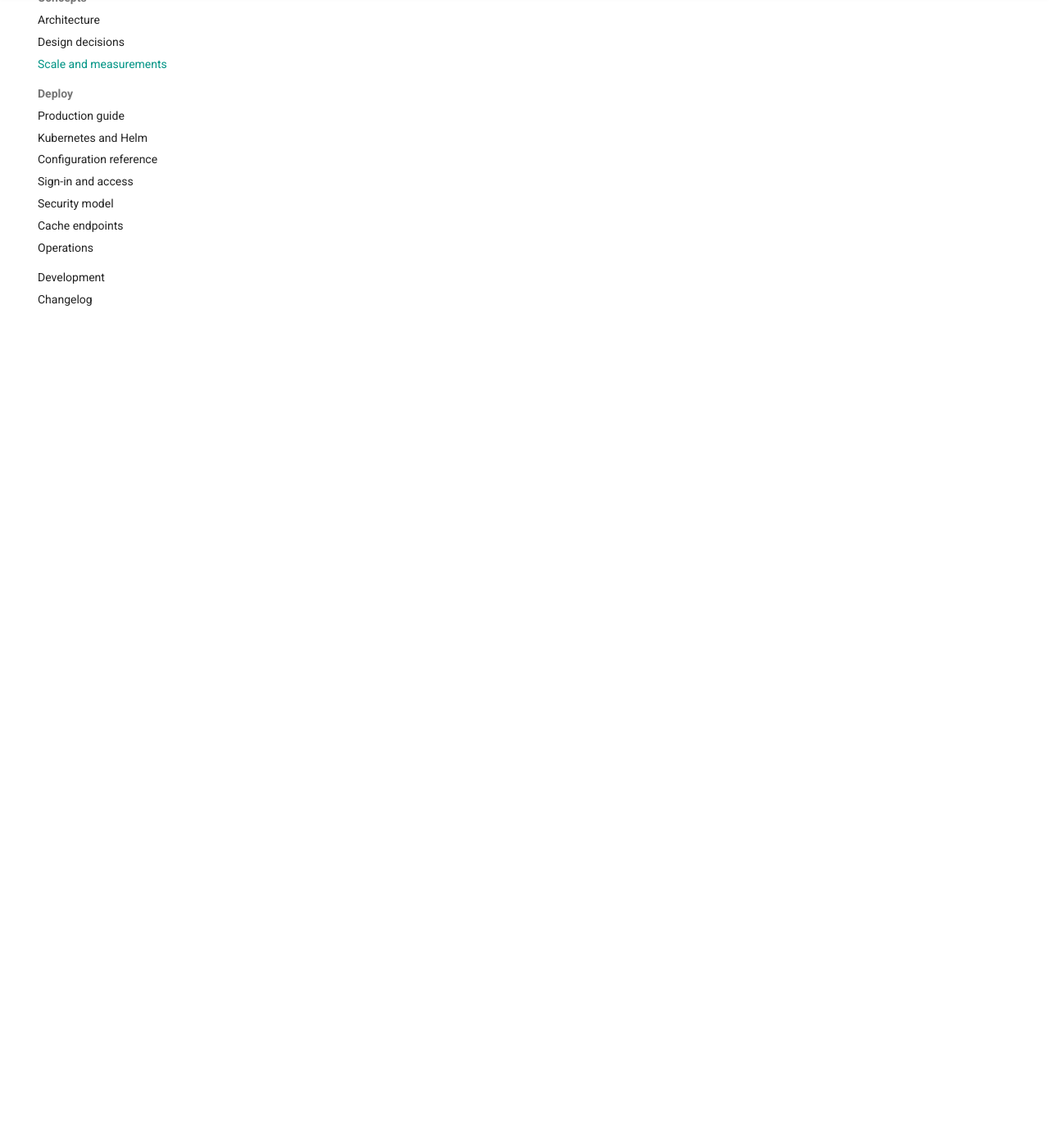
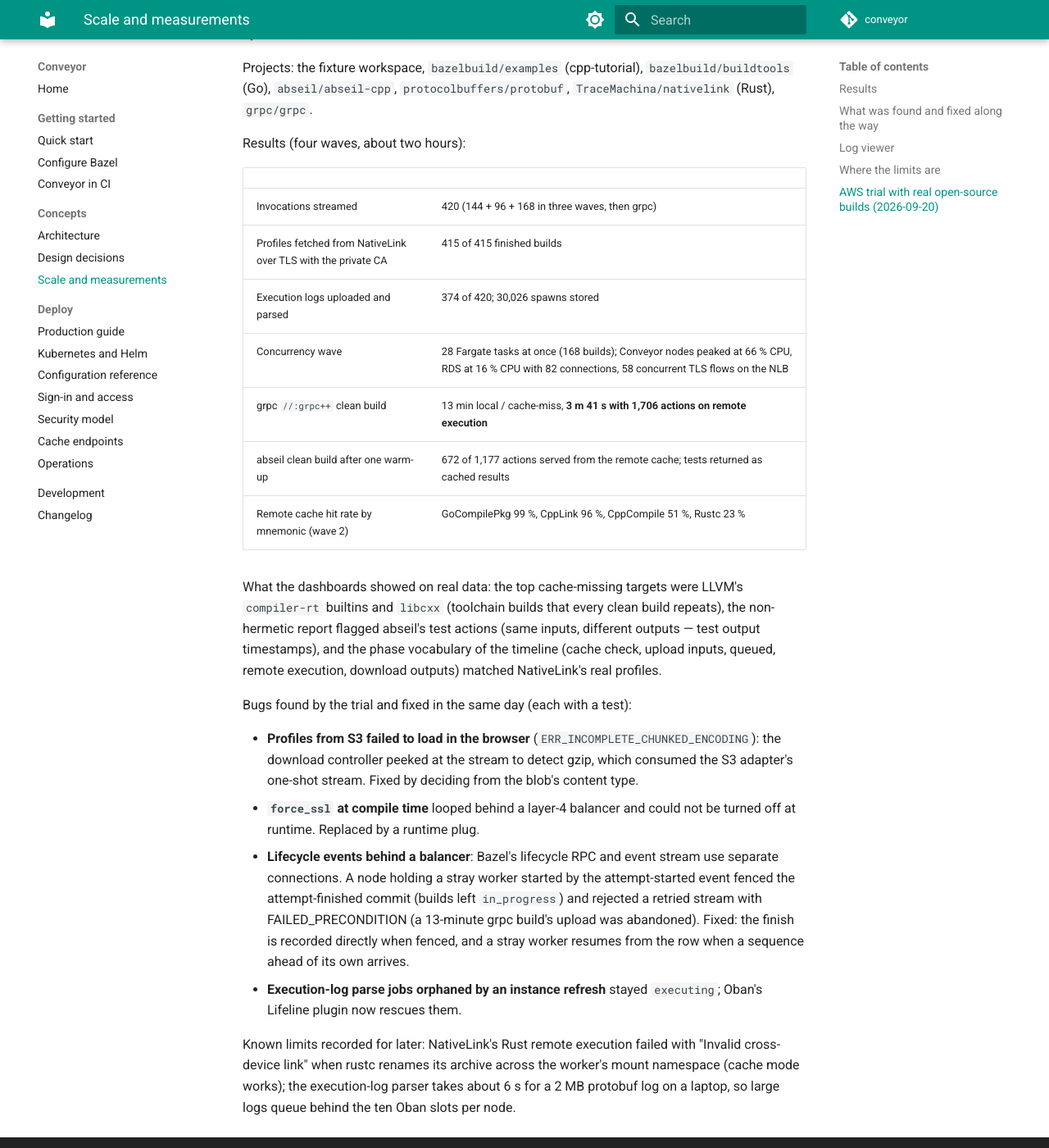
Before and after one commit to erneestoc/conveyor, an MkDocs documentation site: the page built from docs/scale.md, in a window 1280 px wide and 1400 px high, scrolled down 2279 px. Shown: the whole window at 82% size. Built offline with MkDocs 1.6.1 and Material for MkDocs 9.7.7, drawn with Linux system fonts in a browser that asks for light colours; comment, search, counter and statistics services are not loaded; some of the changed text lies outside the part shown.

Commit message:
docs: AWS trial results, findings and follow-ups (scale.md, HANDOFF)
Co-Authored-By: Claude Fable 5.1 <noreply@anthropic.com>
Claude-Session: https://claude.ai/code/session_013T4qUDStW7F9C64ivhxJdn

```diff
--- a/docs/scale.md
+++ b/docs/scale.md
@@ -60,3 +60,55 @@ Measured on a 50 MB curses-style log with 722k raw lines:
 - **Not yet measured**: the UI with 200 concurrent viewers during ingest (LiveView does
   not run headless, so it needs a browser-side load tool), and the reference-hardware
   envelope.
+
+## AWS trial with real open-source builds (2026-09-20)
+
+Stack: `deploy/trial` (Terraform) — Conveyor 2 × m6g.large behind an NLB with TLS on 443
+and 1985, RDS PostgreSQL 17 `db.m6g.large`, S3 blobs; a self-hosted NativeLink v1.7.1
+(CAS + scheduler on a c6i.xlarge, 4 × c6i.2xlarge workers) with a private CA served over
+TLS; ECS Fargate builder tasks (8 vCPU / 32 GB) running real Bazel builds in three modes
+(`local`, `cache` = NativeLink as remote cache, `rbe` = plus remote execution) through a
+workload of clean build, no-op rebuild, leaf edit, wide edit, BUILD edit and tests.
+
+Projects: the fixture workspace, `bazelbuild/examples` (cpp-tutorial), `bazelbuild/buildtools`
+(Go), `abseil/abseil-cpp`, `protocolbuffers/protobuf`, `TraceMachina/nativelink` (Rust),
+`grpc/grpc`.
+
+Results (four waves, about two hours):
+
+| | |
+|---|---|
+| Invocations streamed | 420 (144 + 96 + 168 in three waves, then grpc) |
+| Profiles fetched from NativeLink over TLS with the private CA | 415 of 415 finished builds |
+| Execution logs uploaded and parsed | 374 of 420; 30,026 spawns stored |
+| Concurrency wave | 28 Fargate tasks at once (168 builds); Conveyor nodes peaked at 66 % CPU, RDS at 16 % CPU with 82 connections, 58 concurrent TLS flows on the NLB |
+| grpc `//:grpc++` clean build | 13 min local / cache-miss, **3 m 41 s with 1,706 actions on remote execution** |
+| abseil clean build after one warm-up | 672 of 1,177 actions served from the remote cache; tests returned as cached results |
+| Remote cache hit rate by mnemonic (wave 2) | GoCompilePkg 99 %, CppLink 96 %, CppCompile 51 %, Rustc 23 % |
+
+What the dashboards showed on real data: the top cache-missing targets were LLVM's
+`compiler-rt` builtins and `libcxx` (toolchain builds that every clean build repeats), the
+non-hermetic report flagged abseil's test actions (same inputs, different outputs — test
+output timestamps), and the phase vocabulary of the timeline (cache check, upload inputs,
+queued, remote execution, download outputs) matched NativeLink's real profiles.
+
+Bugs found by the trial and fixed in the same day (each with a test):
+
+- **Profiles from S3 failed to load in the browser** (`ERR_INCOMPLETE_CHUNKED_ENCODING`):
+  the download controller peeked at the stream to detect gzip, which consumed the S3
+  adapter's one-shot stream. Fixed by deciding from the blob's content type.
+- **`force_ssl` at compile time** looped behind a layer-4 balancer and could not be turned
+  off at runtime. Replaced by a runtime plug.
+- **Lifecycle events behind a balancer**: Bazel's lifecycle RPC and event stream use
+  separate connections. A node holding a stray worker started by the attempt-started event
+  fenced the attempt-finished commit (builds left `in_progress`) and rejected a retried
+  stream with FAILED_PRECONDITION (a 13-minute grpc build's upload was abandoned). Fixed:
+  the finish is recorded directly when fenced, and a stray worker resumes from the row
+  when a sequence ahead of its own arrives.
+- **Execution-log parse jobs orphaned by an instance refresh** stayed `executing`; Oban's
+  Lifeline plugin now rescues them.
+
+Known limits recorded for later: NativeLink's Rust remote execution failed with "Invalid
+cross-device link" when rustc renames its archive across the worker's mount namespace
+(cache mode works); the execution-log parser takes about 6 s for a 2 MB protobuf log on a
+laptop, so large logs queue behind the ten Oban slots per node.
```
Also changed, not shown: HANDOFF.md (+1 -5 lines).
